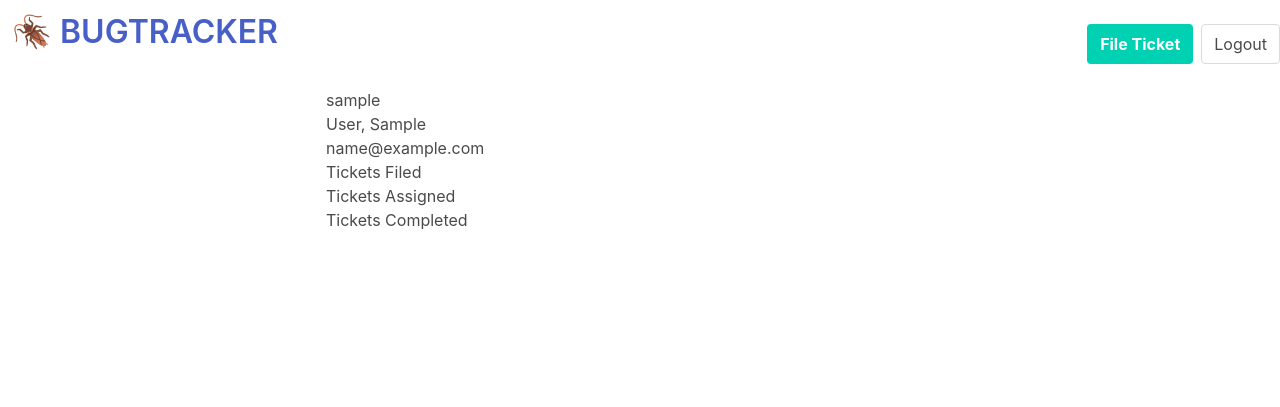
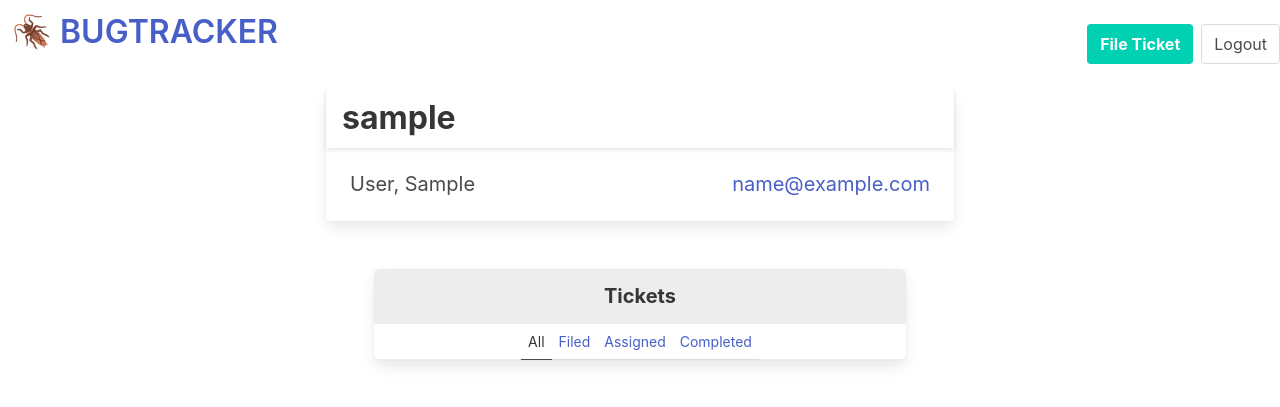
Before and after one commit to nicodalfonso/bugtracker, a Django app: page /users/1 in a window 1280 px wide. Shown: the top 407 px of the page. Run offline with Django 3.2, Linux system fonts and the light colour scheme; the visitor is signed in with stand-in values (Sample User, id 1); data comes from the database, SQL or seed files in the repository; data that the repository does not hold is empty.

Commit message:
Adds bulma to hunter.html

```diff
--- a/bugtracker/views.py
+++ b/bugtracker/views.py
@@ -121,6 +121,7 @@ def hunter_view(request, id):
         "hunter.html",
         {
             "hunter": hunter,
+            "all": {*filed, *assigned, *completed},
             "filed": filed,
             "assigned": assigned,
             "completed": completed,
--- a/templates/hunter.html
+++ b/templates/hunter.html
@@ -1,30 +1,76 @@
 {% extends 'base.html' %} {% block content %}
-<div>
-  <h2>{{hunter.username}}</h2>
-</div>
-<div>
-  <h3>{{hunter.last_name}}, {{hunter.first_name}}</h3>
-  <h3>{{hunter.email}}</h3>
+<div class="card">
+  <div class="card-header">
+    <h2 class="title card-header-title">{{hunter.username}}</h2>
+  </div>
+
+  <div class="card-content">
+    <div class="level">
+      <div class="level-left">
+        <div class="level-item">
+          <h3 class="subtitle">{{hunter.last_name}}, {{hunter.first_name}}</h3>
+        </div>
+      </div>
+      <div class="level-right">
+        <div class="level-item">
+          <h3 class="subtitle level-item"><a href="mailto:{{hunter.email}}">{{hunter.email}}</a></h3>
+        </div>
+      </div>
+    </div>
+  </div>
 </div>
 
-<div>
-  <h3>Tickets Filed</h3>
-  <ul>
-    {% for ticket in filed %}
-    <li><a href="/tickets/{{ticket.id}}">{{ticket.title}}</a></li>
-    {% endfor %}
-  </ul>
-</div>
-<div>
-  <h3>Tickets Assigned</h3>
-  {% for ticket in assigned %}
-  <li><a href="/tickets/{{ticket.id}}">{{ticket.title}}</a></li>
-  {% endfor %}
-</div>
-<div>
-  <h3>Tickets Completed</h3>
-  {% for ticket in completed %}
-  <li><a href="/tickets/{{ticket.id}}">{{ticket.title}}</a></li>
-  {% endfor %}
-</div>
+<section class="section">
+  <nav class="panel">
+    <p class="panel-heading has-text-centered">Tickets</p>
+    <p class="panel-tabs">
+      <a class="is-active" onclick="toggle(event)">All</a>
+      <a onclick="toggle(event)">Filed</a>
+      <a onclick="toggle(event)">Assigned</a>
+      <a onclick="toggle(event)">Completed</a>
+    </p>
+
+    <div id="tickets">
+      {% for ticket in all %}
+      <a href="/tickets/{{ticket.id}}" class="panel-block" data-status="{{ticket.status}}" data-filedby="{{ticket.filed_by}}">{{ticket.title}}</a>
+      {% endfor %}
+    </div>
+  </nav>
+</section>
+
+<script>
+  const hunter = "{{hunter.username|escapejs}}";
+  const dataHash = {
+    assigned: "IN_PROGRESS",
+    completed: "DONE",
+  };
+
+  const toggle = (e) => {
+    e.preventDefault();
+    const text = e.target.textContent.toLowerCase();
+
+    //switch active link
+    for (item in e.target.parentElement.children) {
+      child = e.target.parentElement.children[item];
+      child == e.target ? (child.className = "is-active") : (child.className = "");
+    }
+
+    //hide tickets in different tabs
+    ticketElems = document.body.querySelector("#tickets").children;
+    for (item in ticketElems) {
+      child = ticketElems[item];
+      //prevent nodes from being modified incorrectly
+      if (typeof child != "object") {
+        break;
+      }
+      console.log(child);
+      console.log(hunter);
+      console.log(child.dataset.filedby);
+      text == "all" || (text == "filed" && child.dataset.filedby == hunter) || dataHash[text] == child.dataset.status
+        ? child.classList.remove("is-hidden")
+        : child.classList.add("is-hidden");
+      console.log(child);
+    }
+  };
+</script>
 {% endblock %}
--- a/templates/ticket.html
+++ b/templates/ticket.html
@@ -45,7 +45,6 @@
   </div>
 
   <div class="card-footer">
-    <
     <form action="/edit/{{ticket.id}}" method="post" class="card-footer-item">
       {% csrf_token %}
       <input type="submit" value="Edit" class="card-footer-item" />
```
